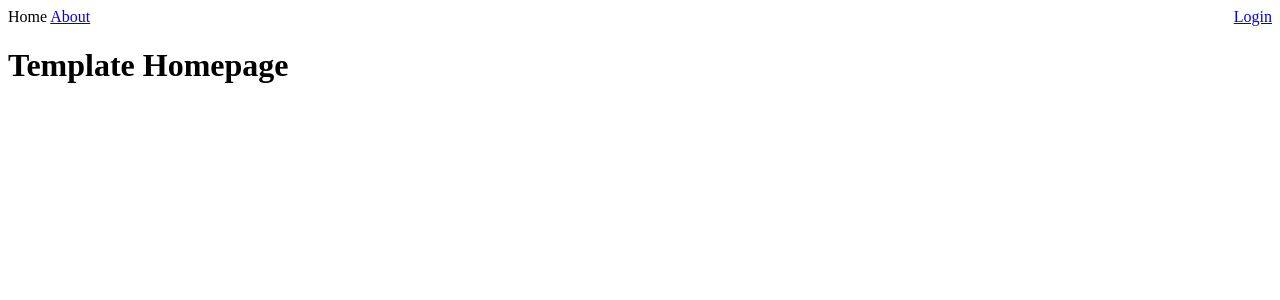
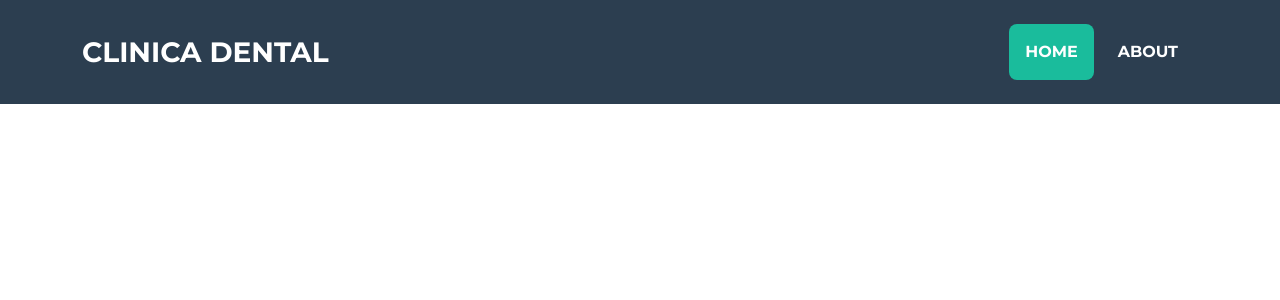
Before and after one commit to alecedur/Proyecto2_IE0724, a Django app: page / in a window 1280 px wide. Shown: the top 300 px of the page. Run offline with Django 3.2, Linux system fonts and the light colour scheme; some libraries are stand-ins or nearby versions.

Commit message:
template changes

```diff
--- a/dentist/appointments/static/theme/js/scripts.js
+++ b/dentist/appointments/static/theme/js/scripts.js
@@ -30,13 +30,13 @@ window.addEventListener('DOMContentLoaded', event => {
     document.addEventListener('scroll', navbarShrink);
 
     // Activate Bootstrap scrollspy on the main nav element
-    const mainNav = document.body.querySelector('#mainNav');
-    if (mainNav) {
-        new bootstrap.ScrollSpy(document.body, {
-            target: '#mainNav',
-            offset: 72,
-        });
-    };
+    // const mainNav = document.body.querySelector('#mainNav');
+    // if (mainNav) {
+    //     new bootstrap.ScrollSpy(document.body, {
+    //         target: '#mainNav',
+    //         offset: 72,
+    //     });
+    // };
 
     // Collapse responsive navbar when toggler is visible
     const navbarToggler = document.body.querySelector('.navbar-toggler');
--- a/dentist/appointments/templates/base.html
+++ b/dentist/appointments/templates/base.html
@@ -1,8 +1,24 @@
+{% load static %}
+
 <!DOCTYPE html>
 <html>
 <head>
     <meta charset="utf-8">
     <title>{% block title %}Clinica Dental{% endblock %}</title>
+
+    <meta charset="utf-8" />
+    <meta name="viewport" content="width=device-width, initial-scale=1, shrink-to-fit=no" />
+    <meta name="description" content="" />
+    <meta name="author" content="" />
+    <!-- Favicon-->
+    <link rel="icon" type="image/x-icon" href="assets/favicon.ico" />
+    <!-- Font Awesome icons (free version)-->
+    <script src="https://use.fontawesome.com/releases/v5.15.3/js/all.js" crossorigin="anonymous"></script>
+    <!-- Google fonts-->
+    <link href="https://fonts.googleapis.com/css?family=Montserrat:400,700" rel="stylesheet" type="text/css" />
+    <link href="https://fonts.googleapis.com/css?family=Lato:400,700,400italic,700italic" rel="stylesheet" type="text/css" />
+    <!-- Core theme CSS (includes Bootstrap)-->
+    <link href={% static 'theme/css/styles.css'%} rel="stylesheet" />
 </head>
 <body>
 {% include 'navbar.html' %}
@@ -10,5 +26,14 @@
         {% block content %}
         {% endblock %}
     </main>
+<!-- Bootstrap core JS-->
+<script src="https://cdn.jsdelivr.net/npm/bootstrap@5.0.1/dist/js/bootstrap.bundle.min.js"></script>
+<!-- Core theme JS-->
+<script src={% static 'theme/js/scripts.js'%}></script>
+<!-- * * * * * * * * * * * * * * * * * * * * * * * * * * * * * * * * * * * * * * * *-->
+<!-- * *                               SB Forms JS                               * *-->
+<!-- * * Activate your form at https://startbootstrap.com/solution/contact-forms * *-->
+<!-- * * * * * * * * * * * * * * * * * * * * * * * * * * * * * * * * * * * * * * * *-->
+<script src="https://cdn.startbootstrap.com/sb-forms-latest.js"></script>
 </body>
 </html>
--- a/dentist/appointments/templates/home.html
+++ b/dentist/appointments/templates/home.html
@@ -1,8 +1,11 @@
 {% extends 'base.html' %}
+{% load static %}
 
 {% block title %} Home {% endblock %}
 
 {% block content %}
+
+{% comment %} <img class="masthead-avatar mb-5" src="{% static 'theme/assets/img/avataaars.svg'%}" alt="..." /> {% endcomment %}
 <h1>
     Template Homepage
 </h1>
--- a/dentist/appointments/templates/navbar.html
+++ b/dentist/appointments/templates/navbar.html
@@ -1,4 +1,22 @@
-<div>
+<nav class="navbar navbar-expand-lg bg-secondary text-uppercase fixed-top" id="mainNav">
+    <div class="container">
+        <a class="navbar-brand" href="#page-top">Clinica Dental</a>
+        <button class="navbar-toggler text-uppercase font-weight-bold bg-primary text-white rounded" type="button" data-bs-toggle="collapse" data-bs-target="#navbarResponsive" aria-controls="navbarResponsive" aria-expanded="false" aria-label="Toggle navigation">
+            Menu
+            <i class="fas fa-bars"></i>
+        </button>
+        <div class="collapse navbar-collapse" id="navbarResponsive">
+            <ul class="navbar-nav ms-auto">
+                {% url 'home' as home_url %}
+                <li class="nav-item mx-0 mx-lg-1"><a class="nav-link py-3 px-0 px-lg-3 rounded {% if request.path == home_url %}active{% endif %}" href="{{ home_url }}">Home</a></li>
+                {% url 'about' as about_url %}
+                <li class="nav-item mx-0 mx-lg-1"><a class="nav-link py-3 px-0 px-lg-3 rounded {% if request.path == about_url %}active{% endif %}" href="{{ about_url }}">About</a></li>
+            </ul>
+        </div>
+    </div>
+</nav>
+
+{% comment %} <div>
     {% url 'home' as home_url %}
     <span>{% if request.path == home_url %} Home {% else %}<a href="{%url 'home'%}">Home</a> {% endif %} </span>
     {% url 'about' as about_url %}
@@ -11,4 +29,4 @@
             <span><a href="{% url 'login' %}">Login</a></span>
         {% endif %}
     </span>
-</div>
+</div> {% endcomment %}
```
